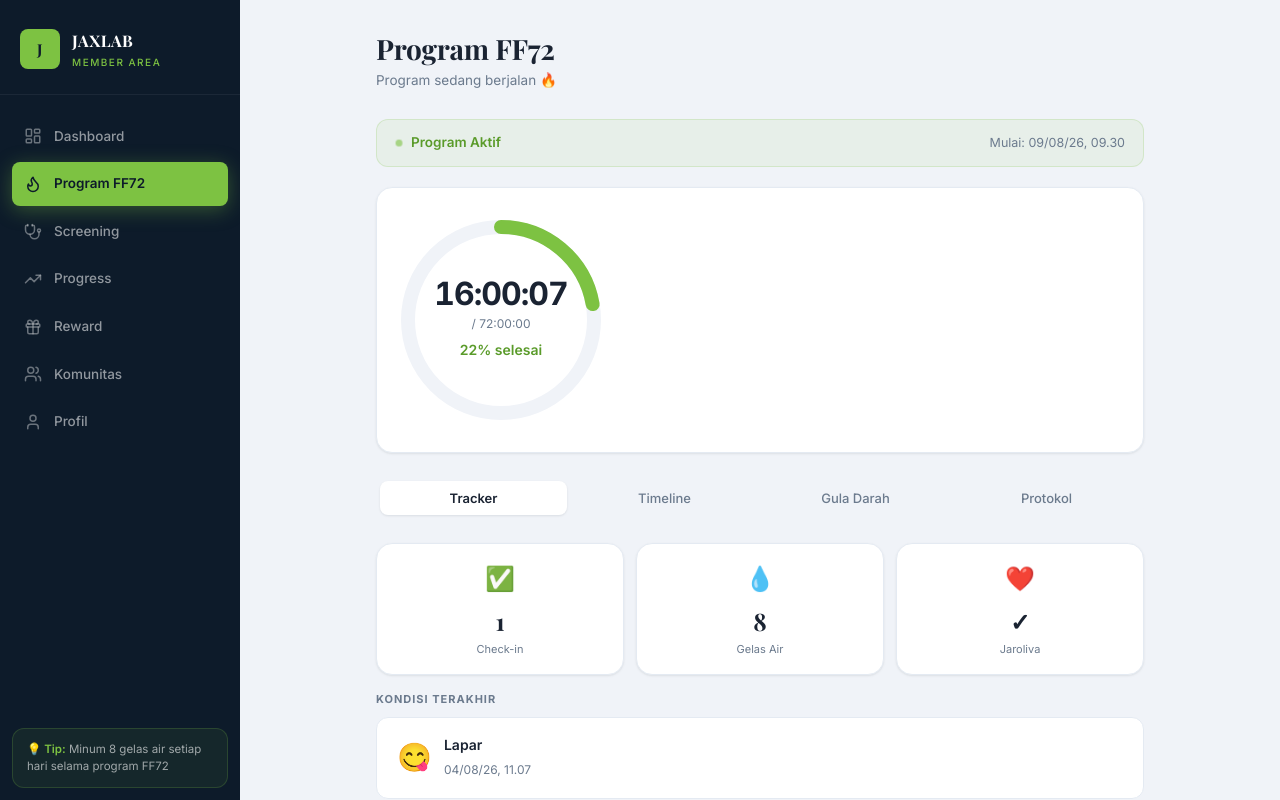
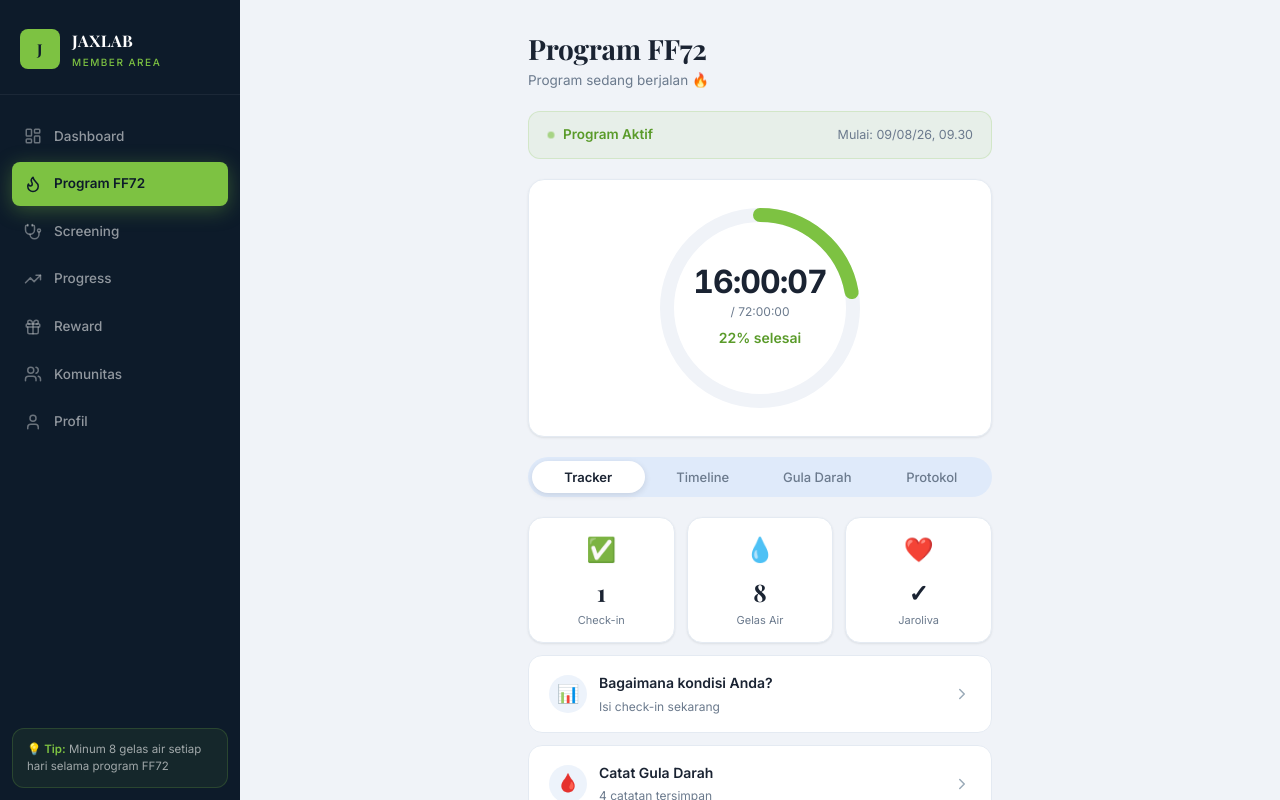
Before and after one commit to jaxerindonesia/JarolivaTracking, a React (Vite) app: page /dashboard in a window 1280 px wide. Both pictures are taken after a click on the button "Lihat Program Aktif 🔥". Shown: the top 800 px of the page. Built offline with nearby package versions, Linux system fonts and the light colour scheme; a web font is replaced by a local one.

Commit message:
[FM] modify page ff72

```diff
--- a/src/pages/ProgramFF72.jsx
+++ b/src/pages/ProgramFF72.jsx
@@ -11,11 +11,45 @@ export default function ProgramFF72() {
   const [activeTab, setActiveTab] = useState('Tracker')
   const [showStopModal, setShowStopModal] = useState(false)
   const [stopReason, setStopReason] = useState('')
+  const [isProgramStopped, setIsProgramStopped] = useState(false)
   const timer = useFastingTimer(activeSession.start_time, activeSession.target_hours)
   const stopReasons = ['Sangat lapar', 'Pusing', 'Lemas', 'Mual', 'Gula darah turun', 'Keluhan lainnya']
 
+  const stopProgram = () => {
+    if (!stopReason) return
+    setShowStopModal(false)
+    setIsProgramStopped(true)
+  }
+
+  const startNewProgram = () => {
+    setStopReason('')
+    setActiveTab('Tracker')
+    setIsProgramStopped(false)
+  }
+
+  if (isProgramStopped) {
+    return (
+      <div className="program-page program-stopped-page fade-in">
+        <div className="page-header">
+          <h1 className="page-title">Program FF72</h1>
+          <p className="page-subtitle">Fat Fasting 72 Jam JaxLab</p>
+        </div>
+
+        <section className="program-stopped-card">
+          <div className="program-stopped-emoji" aria-hidden="true">💪</div>
+          <h2>Program Dihentikan</h2>
+          <p>Tidak apa-apa. Istirahat dulu, dan coba lagi saat tubuh sudah siap.</p>
+        </section>
+
+        <button className="program-restart-button" type="button" onClick={startNewProgram}>
+          Mulai Program Baru
+        </button>
+      </div>
+    )
+  }
+
   return (
-    <div className="fade-in">
+    <div className="program-page fade-in">
       {/* Header */}
       <div className="page-header">
         <h1 className="page-title">Program FF72</h1>
@@ -36,7 +70,7 @@ export default function ProgramFF72() {
       </div>
 
       {/* Large Timer Card */}
-      <div className="card fade-in fade-in-delay-2" style={{ padding: '32px 24px', textAlign: 'center', marginBottom: 24 }}>
+      <div className="program-timer-card card fade-in fade-in-delay-2" style={{ padding: '32px 24px', textAlign: 'center', marginBottom: 24 }}>
         <CircularProgress
           size={200}
           strokeWidth={14}
@@ -288,7 +322,11 @@ export default function ProgramFF72() {
               <button className="stop-continue-button" onClick={() => setShowStopModal(false)}>
                 Tetap Lanjutkan
               </button>
-              <button className="stop-confirm-button">
+              <button
+                className="stop-confirm-button"
+                disabled={!stopReason}
+                onClick={stopProgram}
+              >
                 <Phone size={16} /> Hentikan
               </button>
             </div>
--- a/src/styles/index.css
+++ b/src/styles/index.css
@@ -1899,6 +1899,138 @@ img {
   color: var(--color-green);
   font-weight: 700;
 }
+
+/* ---- Program FF72 compact layout ---- */
+.program-page {
+  width: 100%;
+  max-width: 464px;
+  margin: 0 auto;
+}
+
+.program-page .page-header { margin-bottom: 20px; }
+.program-page .status-banner { margin-bottom: 20px; }
+
+.program-timer-card {
+  min-height: 258px;
+  display: flex;
+  align-items: center;
+  justify-content: center;
+  padding: 28px 20px !important;
+  margin-bottom: 20px !important;
+}
+
+.program-timer-card .circular-timer-lg { margin: 0 auto; }
+
+.program-page .tabs {
+  gap: 2px;
+  padding: 4px;
+  margin-bottom: 20px;
+  background: #dfeafa;
+  border-radius: 999px;
+}
+
+.program-page .tab {
+  padding: 8px 5px;
+  border-radius: 999px;
+}
+
+.program-page .tab.active {
+  background: #fff;
+  box-shadow: 0 2px 6px rgba(13, 27, 42, .12);
+}
+
+.program-page .tabs + .fade-in > div:first-child {
+  gap: 12px !important;
+  margin-bottom: 12px !important;
+}
+
+.program-page .tabs + .fade-in > div:first-child > .card {
+  min-height: 103px;
+  display: flex;
+  flex-direction: column;
+  align-items: center;
+  justify-content: center;
+  padding: 13px !important;
+  border-radius: 15px;
+}
+
+.program-page .accordion-item {
+  min-height: 70px;
+  margin-bottom: 12px;
+  border-radius: 14px;
+}
+
+.program-page .accordion-icon {
+  border-radius: 50%;
+  background: #edf3fb;
+}
+
+.program-page .btn-danger {
+  min-height: 52px;
+  color: #f0222f;
+  background: rgba(240, 34, 47, .055);
+  border-color: rgba(240, 34, 47, .42);
+  border-radius: 15px;
+}
+
+.program-stopped-page .page-header { margin-bottom: 20px; }
+
+.program-stopped-card {
+  min-height: 211px;
+  display: flex;
+  flex-direction: column;
+  align-items: center;
+  justify-content: center;
+  padding: 28px 40px;
+  color: var(--color-text-primary);
+  text-align: center;
+  background: #dce9fa;
+  border-radius: 23px;
+  margin-bottom: 20px;
+}
+
+.program-stopped-emoji {
+  font-size: 44px;
+  line-height: 1;
+  margin-bottom: 14px;
+}
+
+.program-stopped-card h2 {
+  font-size: 23px;
+  margin-bottom: 8px;
+}
+
+.program-stopped-card p {
+  max-width: 360px;
+  color: #53667e;
+  font-size: 13px;
+  line-height: 1.55;
+}
+
+.program-restart-button {
+  width: 100%;
+  min-height: 46px;
+  padding: 11px 20px;
+  color: #fff;
+  background: #07458f;
+  border-radius: 16px;
+  font-size: 13px;
+  font-weight: 700;
+  transition: background var(--transition-fast), transform var(--transition-fast);
+}
+
+.program-restart-button:hover {
+  background: #063b7a;
+  transform: translateY(-1px);
+}
+
+.stop-confirm-button:disabled {
+  cursor: not-allowed;
+  opacity: .45;
+}
+
+/* Tampilan target belum memiliki riwayat kondisi terakhir. */
+.program-page .tabs + .fade-in > div:has(.condition-card) { display: none; }
 
 /* ---- Responsive ---- */
 
@@ -2122,4 +2254,5 @@ img {
   .qr-frame { width: min(245px, 100%); }
   .profile-hero { padding: 21px; border-radius: 20px; }
   .profile-panel-header, .profile-detail-row { padding-left: 18px; padding-right: 18px; }
-}
+  .program-timer-card { min-height: 245px; }
+}
```
